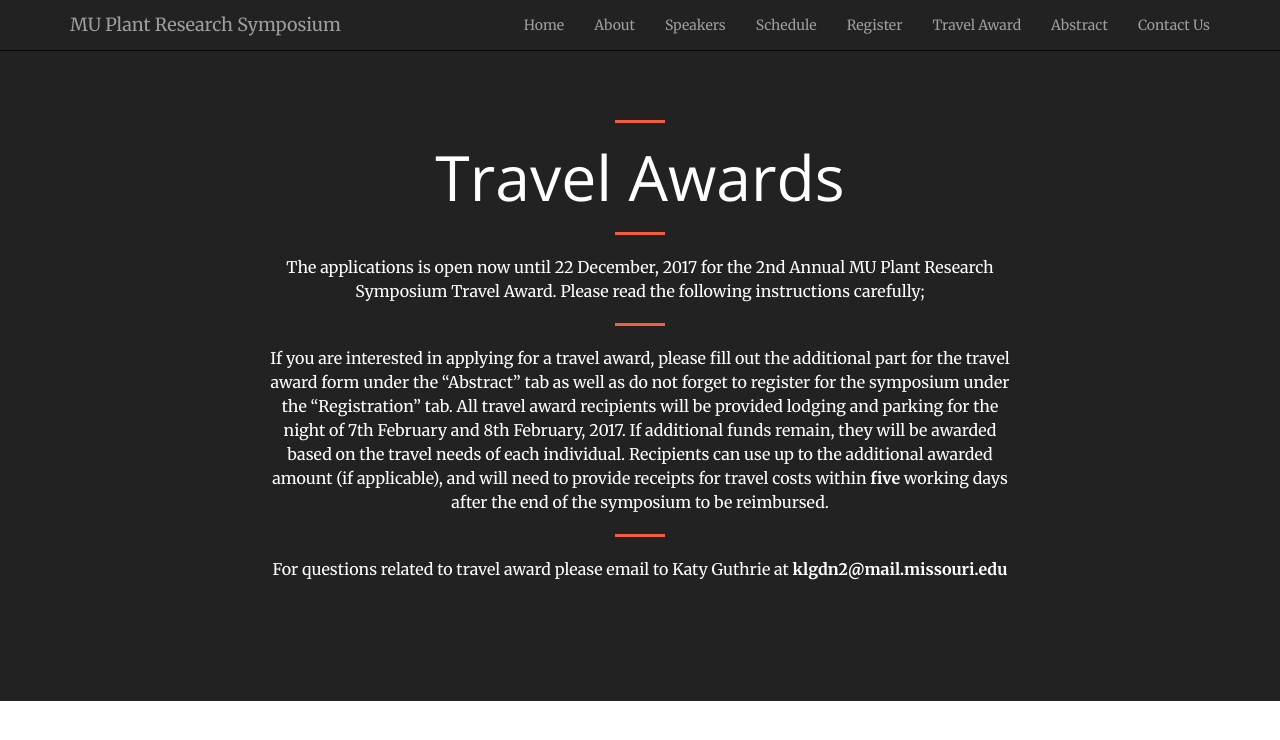
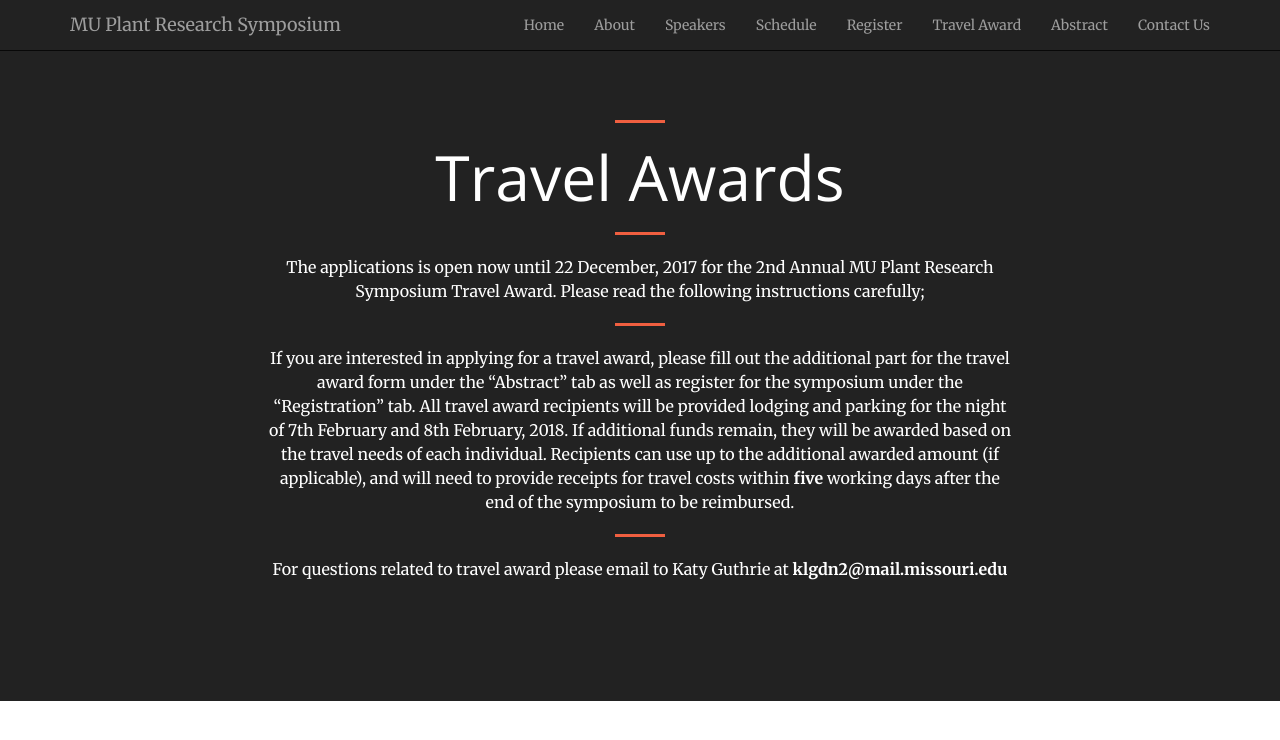
Before and after one commit to mupioneersymposium/mupioneersymposium.github.io, a Jekyll site: the page built from travel.md, in a window 1280 px wide. Shown: the top 740 px of the page. Built offline with Jekyll 4.4.1, drawn with Linux system fonts in a browser that asks for light colours.

Commit message:
Update travel.md

```diff
--- a/travel.md
+++ b/travel.md
@@ -8,6 +8,6 @@ layout: regular
 
 The applications is open now until 22 December, 2017 for the 2nd Annual MU Plant Research Symposium Travel Award. Please read the following instructions carefully;
 <hr style="clear: both;" />
-If you are interested in applying for a travel award, please fill out the additional part for the travel award form under the "Abstract" tab  as well as do not forget to register for the symposium under the “Registration” tab. All travel award recipients will be provided lodging and parking for the night of 7th February and 8th February, 2017. If additional funds remain, they will be awarded based on the travel needs of each individual. Recipients can use up to the additional awarded amount (if applicable), and will need to provide receipts for travel costs within **five** working days after the end of the symposium to be reimbursed.
+If you are interested in applying for a travel award, please fill out the additional part for the travel award form under the "Abstract" tab  as well as register for the symposium under the “Registration” tab. All travel award recipients will be provided lodging and parking for the night of 7th February and 8th February, 2018. If additional funds remain, they will be awarded based on the travel needs of each individual. Recipients can use up to the additional awarded amount (if applicable), and will need to provide receipts for travel costs within **five** working days after the end of the symposium to be reimbursed.
 <hr style="clear: both;" />
 For questions related to travel award please email to Katy Guthrie at **klgdn2@mail.missouri.edu**
```
